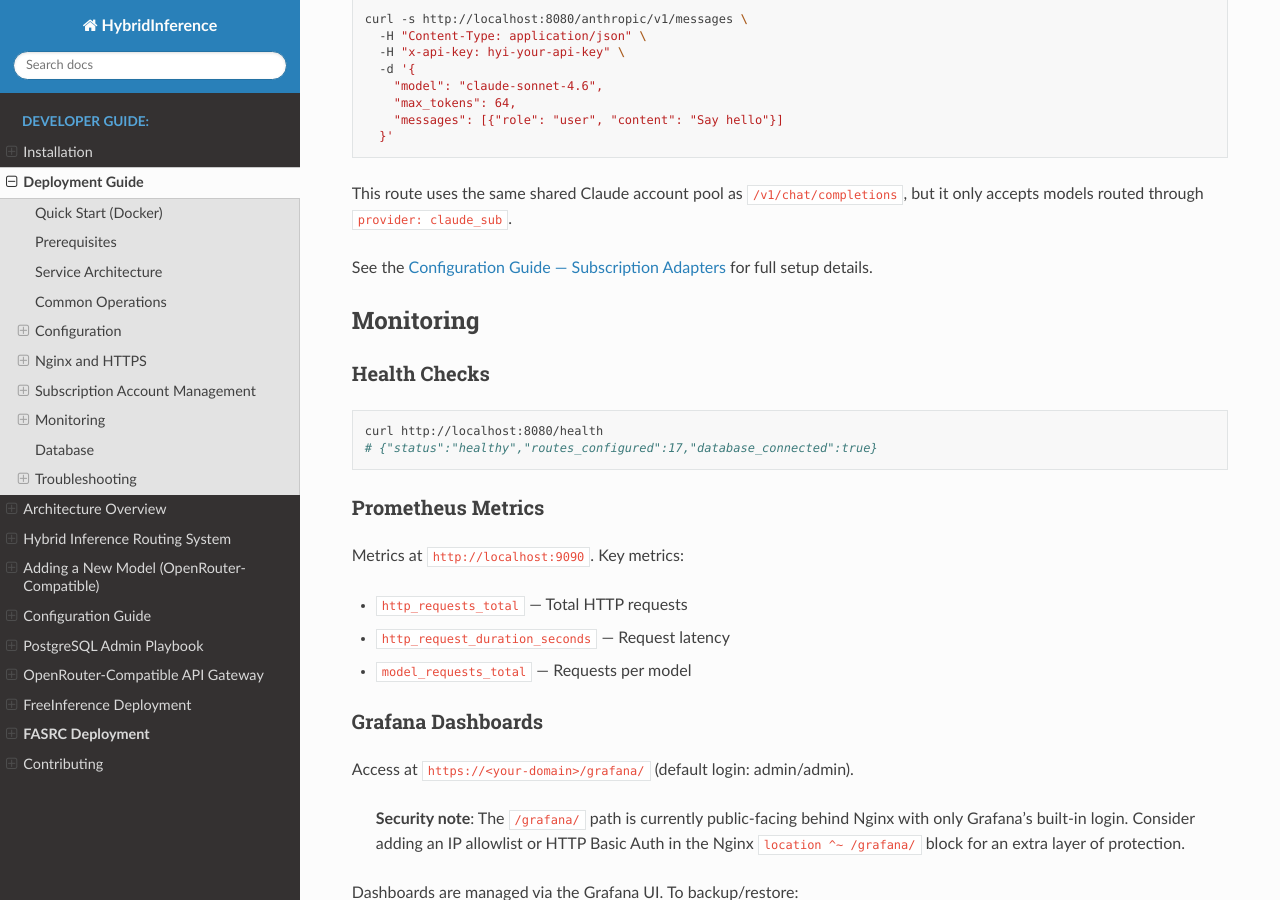
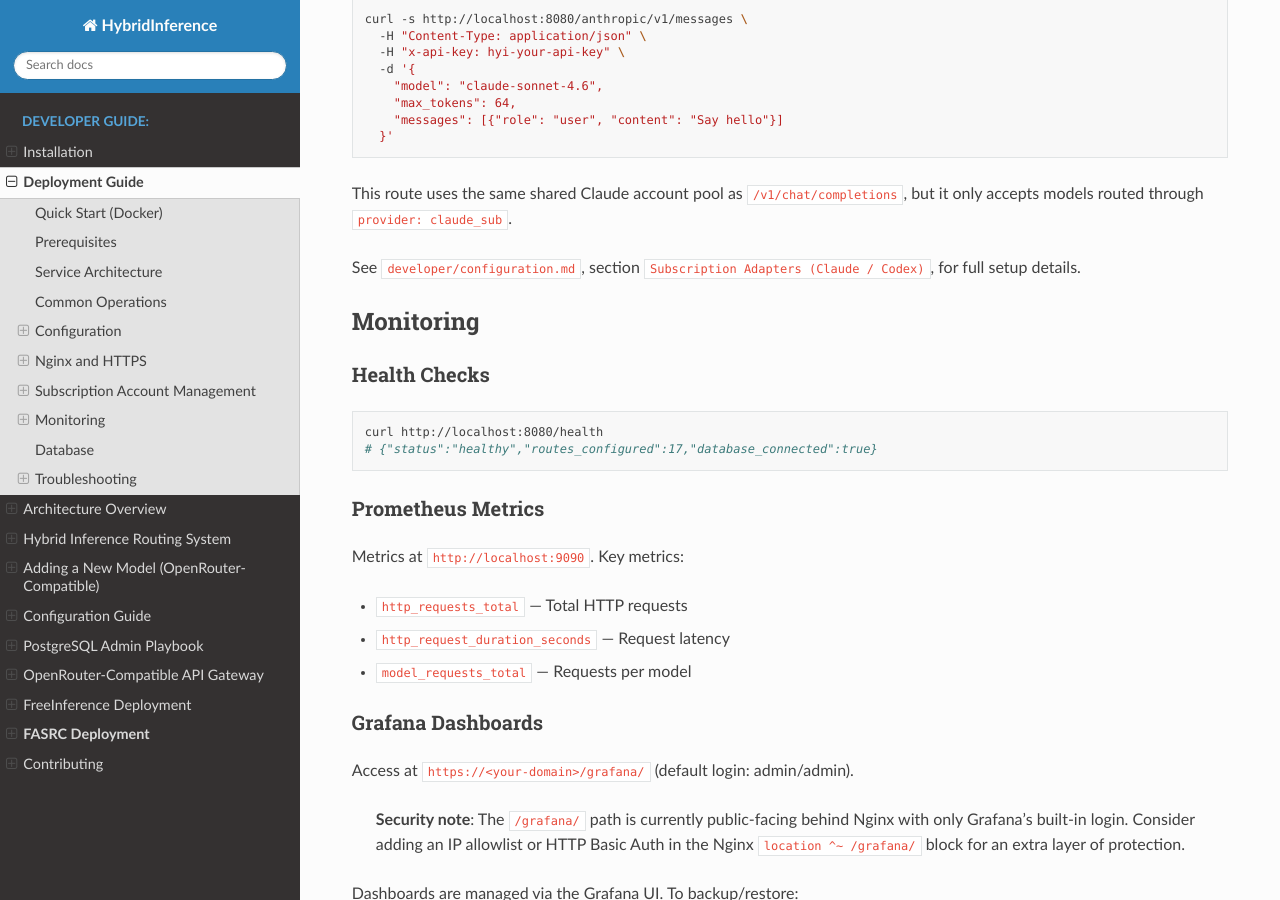
Before and after one commit to B-A-M-N/hybridInference, a Sphinx documentation site: the page built from docs/source/developer/deployment.md, in a window 1280 px wide and 900 px high, scrolled down 3339 px. Built offline with Sphinx 7.4.7 and the Read the Docs theme 3.1.0, drawn with Linux system fonts in a browser that asks for light colours.

Commit message:
docs: update developer guide for subscription adapters
Clarify the Claude and Codex subscription setup in the developer docs while keeping internal design notes out of the published site. Fix the documentation build so the developer guide stays green in CI.

Made-with: Cursor

```diff
--- a/docs/source/conf.py
+++ b/docs/source/conf.py
@@ -75,7 +75,9 @@ intersphinx_mapping = {
 }
 
 templates_path = ["_templates"]
-exclude_patterns = []
+exclude_patterns = [
+    "developer/adapter-consolidation.md",
+]
 
 # Source file suffixes
 source_suffix = {
--- a/docs/source/developer/deployment.md
+++ b/docs/source/developer/deployment.md
@@ -153,7 +153,7 @@ curl -s http://localhost:8080/anthropic/v1/messages \
 
 This route uses the same shared Claude account pool as `/v1/chat/completions`, but it only accepts models routed through `provider: claude_sub`.
 
-See the [Configuration Guide — Subscription Adapters](configuration.md#5-subscription-adapters-claude--codex) for full setup details.
+See `developer/configuration.md`, section `Subscription Adapters (Claude / Codex)`, for full setup details.
 
 ## Monitoring
 
```
Also changed, not shown: docs/source/developer/adding-models.md (+1 -1 lines), docs/source/developer/architecture.md (+2 -2 lines), docs/source/developer/configuration.md (+2 -1 lines).
